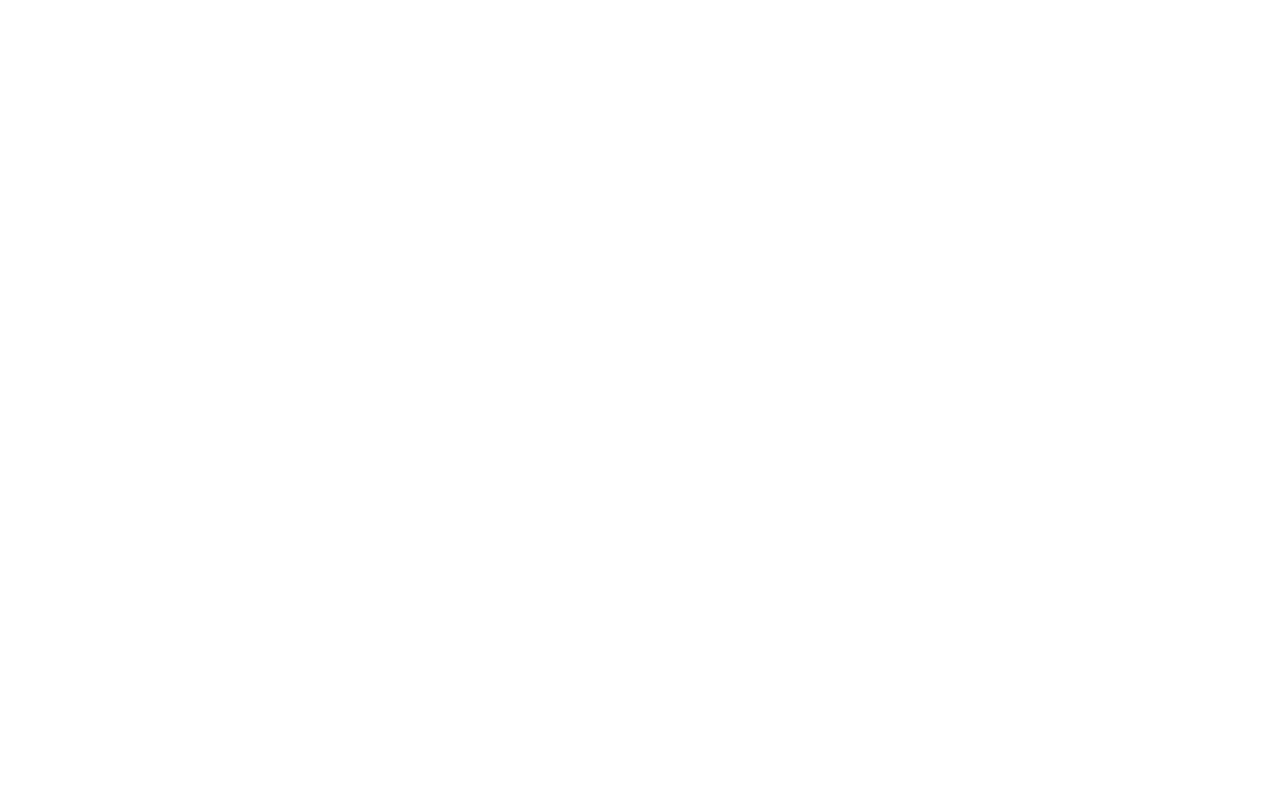
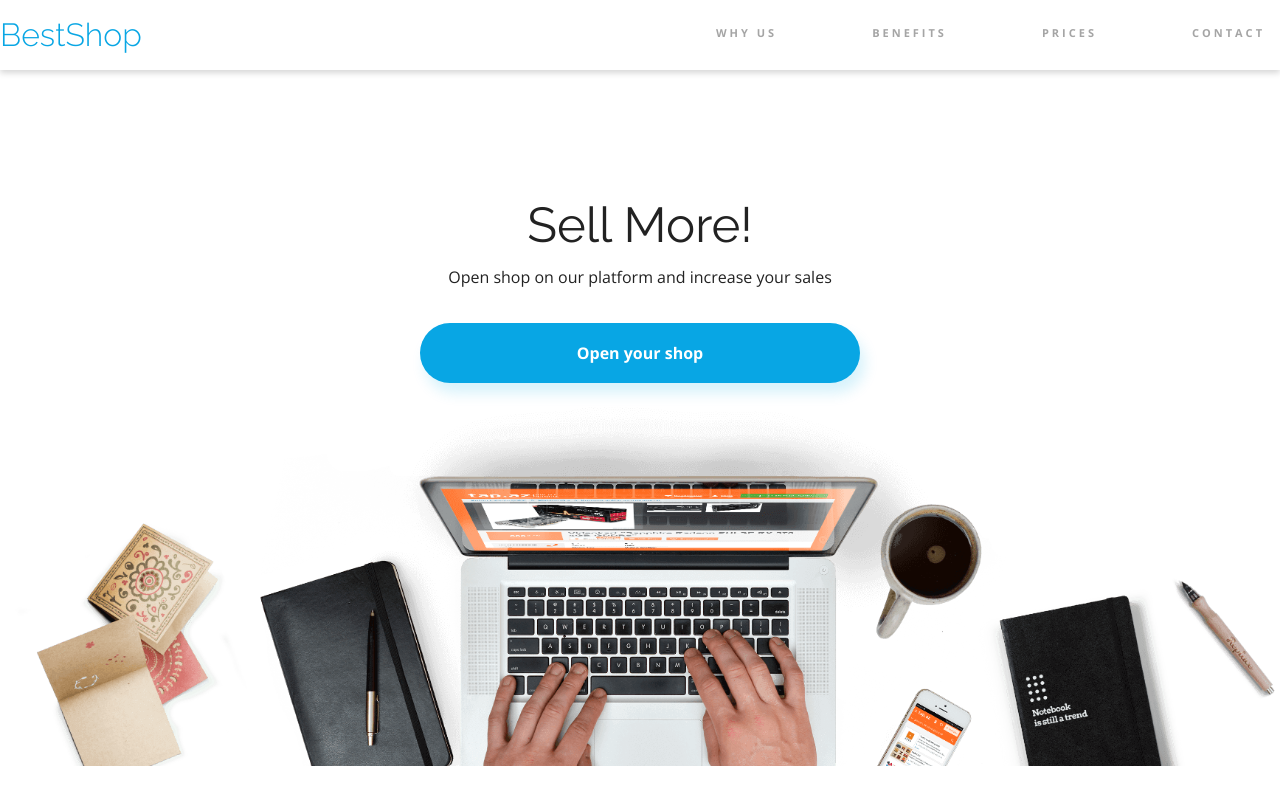
Before and after one commit to lukaszkus/BestShop, a plain HTML site: page index.html in a window 1280 px wide. Drawn offline with nearby package versions, Linux system fonts and the light colour scheme.

Commit message:
Header section added

```diff
--- a/css/style.css
+++ b/css/style.css
@@ -35,3 +35,92 @@ body {
     font-family: "Raleway", "Open Sans", sans-serif;
     font-size: 16px;
 }
+
+/* Header section */
+.header__background {
+    width: 100%;
+    background-position: bottom;
+    background-size: cover;
+    background-repeat: no-repeat;
+}
+
+.header__top-bar {
+    height: 70px;
+    background-color: var(--color-white);
+    box-shadow: 0 3px 6px var(--color-black-shadow);
+}
+
+.header__top {
+    display: flex;
+    justify-content: space-between;
+    align-items: center;
+}
+
+.header__logo {
+    font-family: var(--Relaway-Font);
+    font-size: 2em;
+    font-weight: var(--Relaway-light);
+    color: var(--color-blue);
+    text-decoration: none;
+}
+
+.header__nav {
+    display: flex;
+    font-family: var(--Open-Sans-Font);
+    font-size: 0.6875em;
+    font-weight: var(--Open-Sans-bold);
+    text-transform: uppercase;
+    letter-spacing: 3px;
+    color: var(--color-grey);
+}
+
+.header__nav-link {
+    margin-left: 65px;
+    padding: 27px 15px 28px;
+    border-bottom: 4px solid transparent;
+    cursor: pointer;
+}
+.header__nav-link:first-child {
+    margin-left: 0;
+}
+
+.header__nav-link:hover {
+    color: var(--color-black);
+    border-bottom: 4px solid var(--color-blue);
+}
+
+.header__main {
+    display: flex;
+    flex-direction: column;
+    align-items: center;
+}
+
+.header__title {
+    margin-top: 130px;
+    font-family: var(--Relaway-Font);
+    font-size: 3.0625em;
+}
+
+.header__description {
+    font-family: var(--Open-Sans-Font);
+    font-size: 1em;
+    margin-top: 20px;
+}
+
+.header__btn {
+    font-family: var(--Open-Sans-Font);
+    font-size: 1em;
+    font-weight: var(--Open-Sans-bold);
+    color: var(--color-white);
+    background-color: var(--color-blue);
+    box-shadow: 5px 10px 14px var(--color-blue-shadow);
+    text-decoration: none;
+    padding: 22px 157px;
+    border-radius: 40px;
+    display: block;
+    margin-top: 38px;
+}
+
+.header {
+    margin-bottom: 100px;
+}
--- a/index.html
+++ b/index.html
@@ -12,5 +12,26 @@
 </head>
 <body>
 
+<header class="header">
+    <div class="header__top-bar">
+        <div class="header__top container">
+            <a href="#" class="header__logo">BestShop</a>
+            <ul class="header__nav">
+                <li class="header__nav-link">Why Us</li>
+                <li class="header__nav-link">Benefits</li>
+                <li class="header__nav-link">Prices</li>
+                <li class="header__nav-link">Contact</li>
+            </ul>
+        </div>
+    </div>
+        <div class="header__main">
+            <h1 class="header__title">Sell More!</h1>
+            <p class="header__description">Open shop on our platform and increase your sales</p>
+            <span><a href="#" class="header__btn">Open your shop</a></span>
+        </div>
+    </div>
+    <img src="images/Background.png" alt="Computer on desk" class="header__background">
+</header>
+
 </body>
 </html>
```
